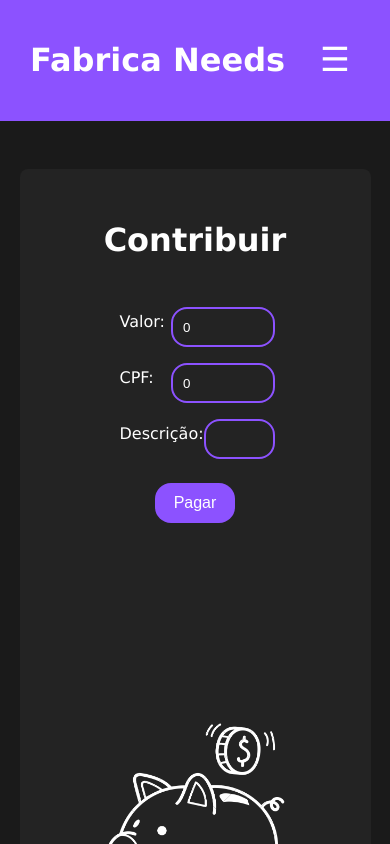
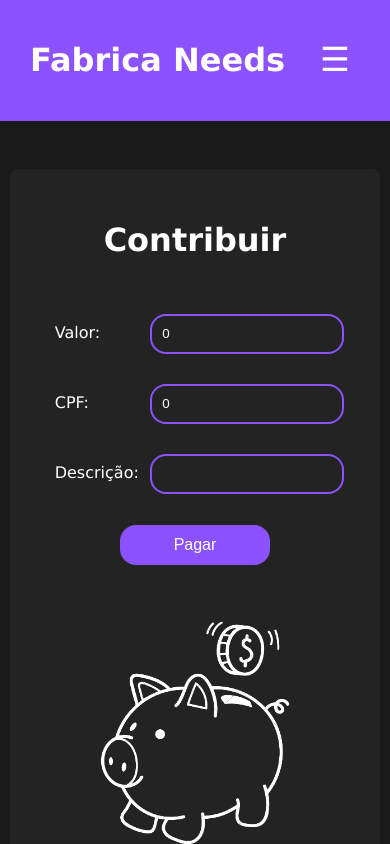
Before and after one commit to AnthonyLoche/FabricaNeeds-Front-Equipe5, a Vue app: page /contribuir in a window 390 px wide. Shown: the top 844 px of the page. Built offline with nearby package versions, Linux system fonts and the light colour scheme; no server answers; a web font is replaced by a local one.

Commit message:
Fix responsividade

```diff
--- a/src/views/CofreViews/ContribuirView.vue
+++ b/src/views/CofreViews/ContribuirView.vue
@@ -206,10 +206,10 @@ form > button{
 @media screen and (max-width: 1024px) {
     section{
         flex-direction: column;
-        width: 90%;
+        width: 95%;
     }
     .ladoForm{
-        width: 80%;
+        width: 100%;
         height: 120%;
         padding: 20px;
     }
@@ -221,5 +221,9 @@ form > button{
         height: 120%;
         margin: 20px auto;
     }
+    form{
+        width: 100%;
+        height: 100%;
+    }
 }
 </style>
--- a/src/views/EstoqueViews/EstoqueView.vue
+++ b/src/views/EstoqueViews/EstoqueView.vue
@@ -75,8 +75,8 @@ section {
     padding: 1rem;
 }
 section > button{
-    width: 20%;
-    padding: .5rem;
+    width: 50%;
+    padding: 0.5rem;
     border-radius: .5rem;
     border: 2px solid #8C52FF;
     background-color: #8C52FF;
@@ -202,5 +202,9 @@ form > button{
     dialog{
         width: 80%;
     }
+    .item{
+        flex-direction: column;
+        gap: 10px;
+    }
 }
 </style>
```
